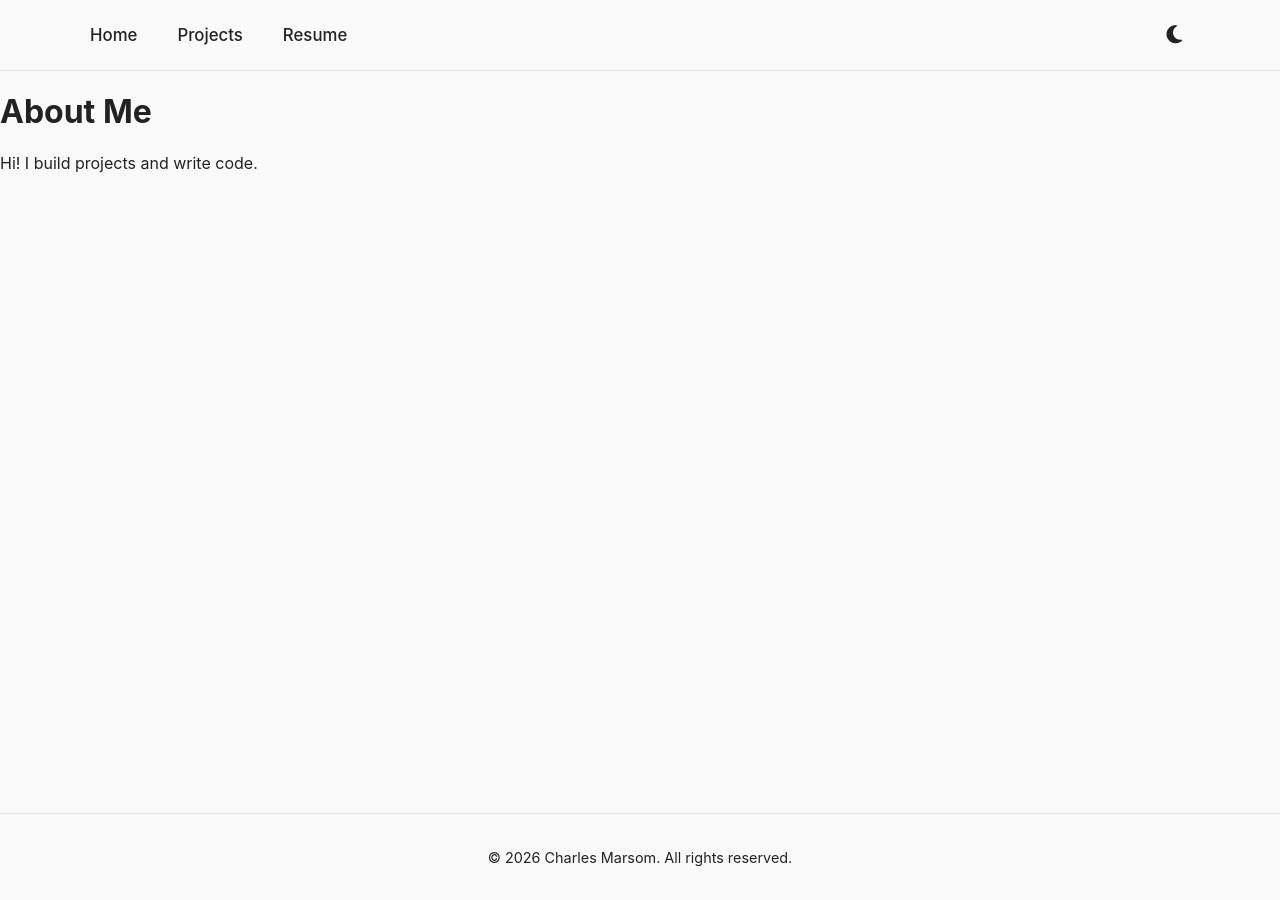
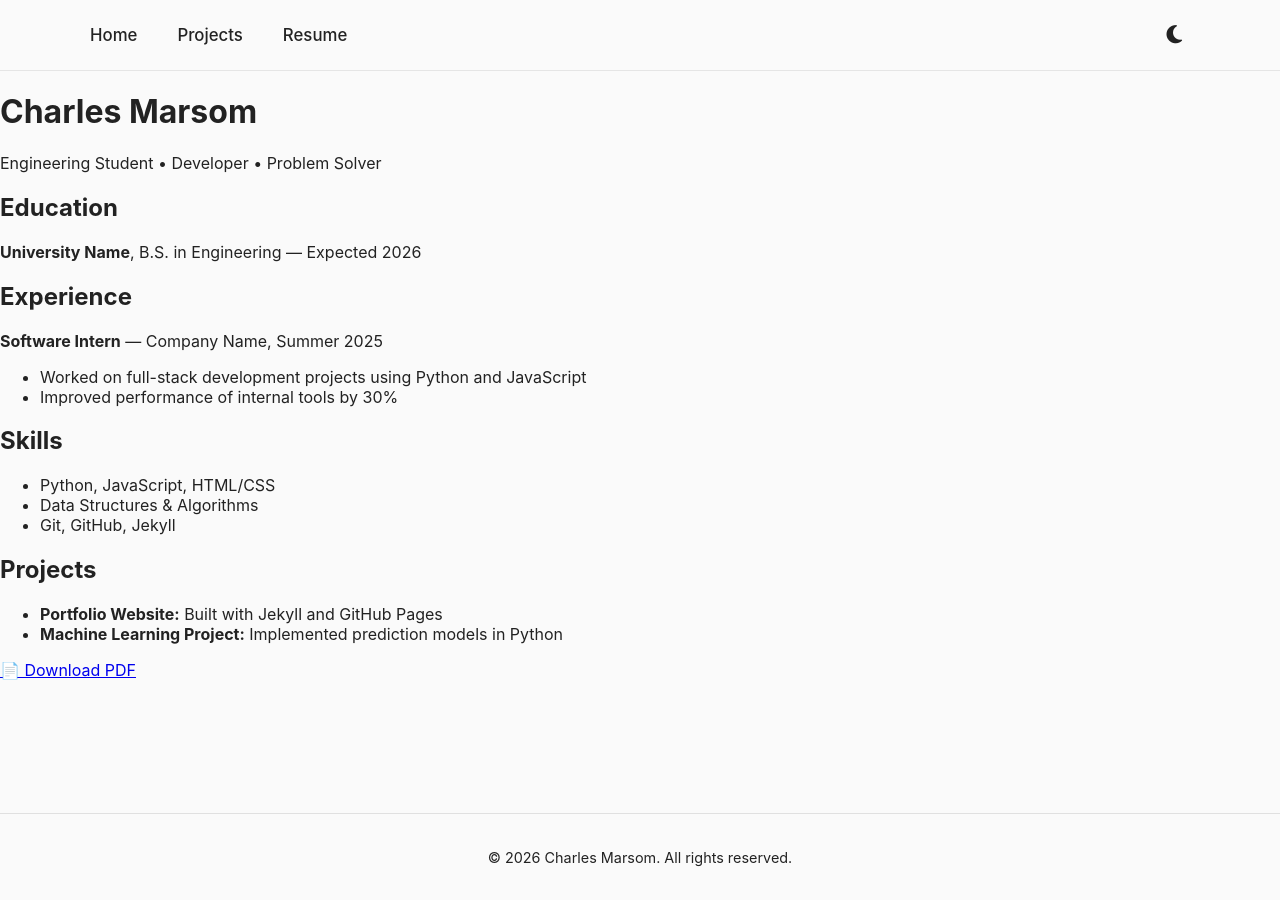
Before and after one commit to henrymarsom/henrymarsom.github.io, a Jekyll site: the page built from resume.md, in a window 1280 px wide. Built offline with Jekyll 4.4.1, drawn with Linux system fonts in a browser that asks for light colours.

Commit message:
Update resume.md

```diff
--- a/resume.md
+++ b/resume.md
@@ -4,5 +4,44 @@ title: Resume
 permalink: /resume/
 ---
 
-# About Me
-Hi! I build projects and write code.
+<div class="resume-container">
+
+  <h1>Charles Marsom</h1>
+  <p class="resume-subtitle">Engineering Student • Developer • Problem Solver</p>
+
+  <section class="resume-section">
+    <h2>Education</h2>
+    <p><strong>University Name</strong>, B.S. in Engineering — Expected 2026</p>
+  </section>
+
+  <section class="resume-section">
+    <h2>Experience</h2>
+    <p><strong>Software Intern</strong> — Company Name, Summer 2025</p>
+    <ul>
+      <li>Worked on full-stack development projects using Python and JavaScript</li>
+      <li>Improved performance of internal tools by 30%</li>
+    </ul>
+  </section>
+
+  <section class="resume-section">
+    <h2>Skills</h2>
+    <ul>
+      <li>Python, JavaScript, HTML/CSS</li>
+      <li>Data Structures & Algorithms</li>
+      <li>Git, GitHub, Jekyll</li>
+    </ul>
+  </section>
+
+  <section class="resume-section">
+    <h2>Projects</h2>
+    <ul>
+      <li><strong>Portfolio Website:</strong> Built with Jekyll and GitHub Pages</li>
+      <li><strong>Machine Learning Project:</strong> Implemented prediction models in Python</li>
+    </ul>
+  </section>
+
+  <section class="resume-section">
+    <a class="resume-download" href="/assets/Resume_CharlesMarsom.pdf" target="_blank">📄 Download PDF</a>
+  </section>
+
+</div>
```
